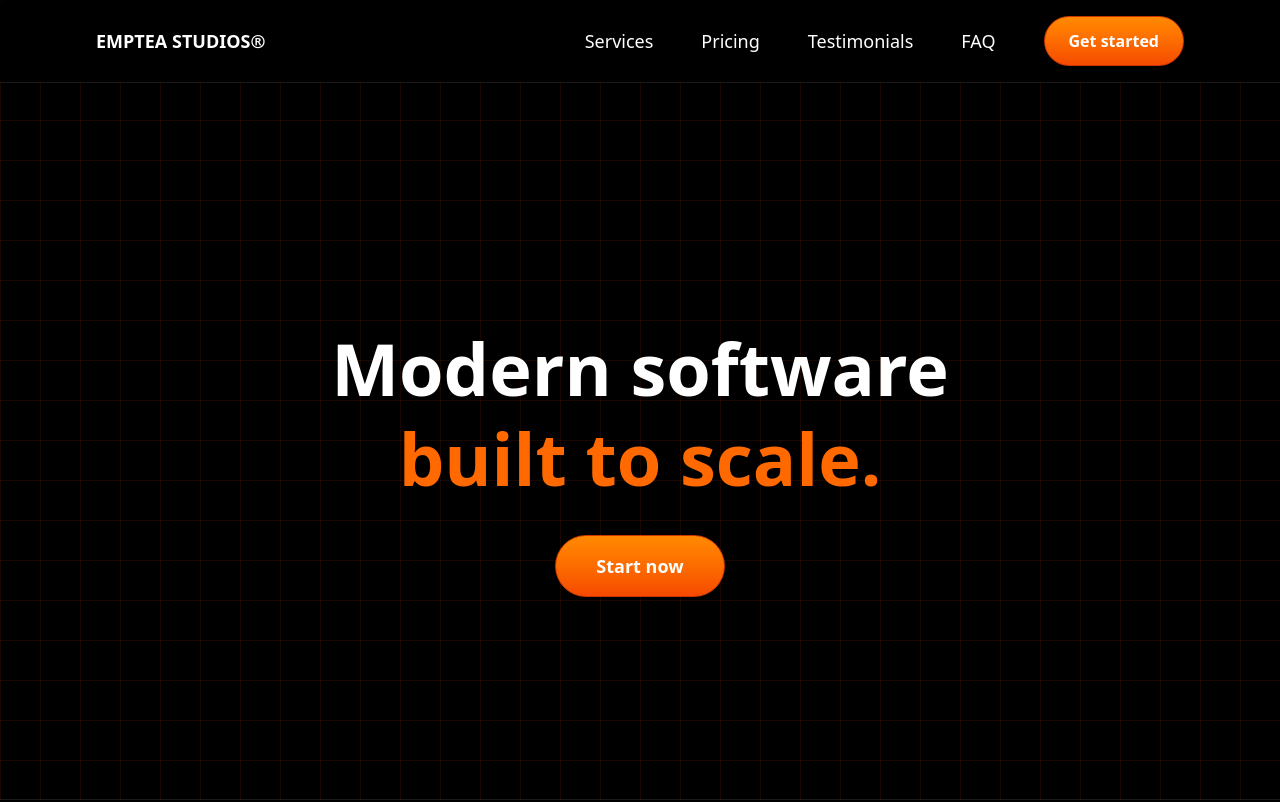
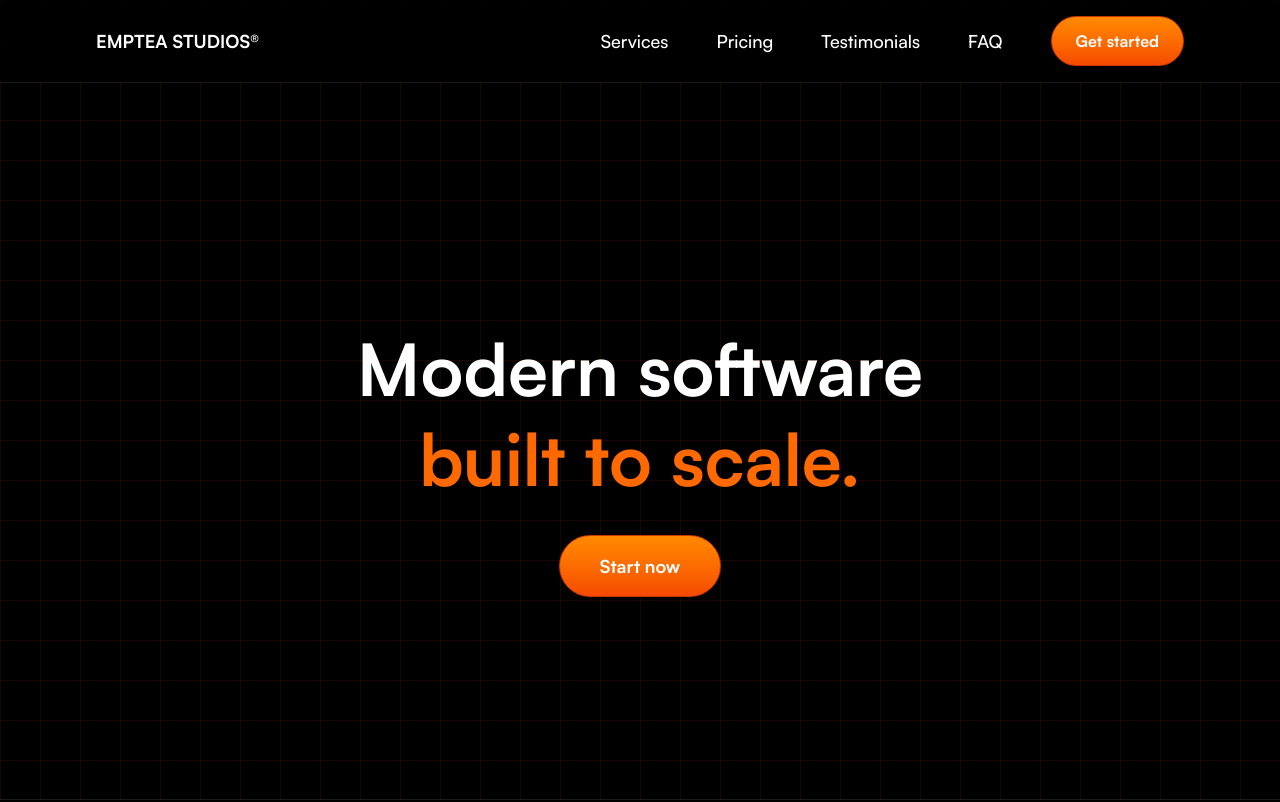
Before and after one commit to them2dt/emptea-homepage, a Next.js app: page / in a window 1280 px wide. Shown: the top 802 px of the page. Built offline with nearby package versions, Linux system fonts and the light colour scheme.

Commit message:
update font from Clash Grotesk to Satoshi in layout and global styles

```diff
--- a/app/layout.tsx
+++ b/app/layout.tsx
@@ -2,7 +2,7 @@ import type { Metadata } from "next";
 import localFont from "next/font/local";
 import "./styles/globals.css";
 
-// Load the Clash Grotesk font as specified in the style guide.
+// Load the Satoshi font as specified in the style guide.
 const satoshi = localFont({
   src: "./styles/fonts/Satoshi-Variable.ttf",
   variable: "--font-satoshi",
--- a/app/styles/globals.css
+++ b/app/styles/globals.css
@@ -84,14 +84,14 @@
      TYPOGRAPHY CONFIGURATION
      ---------------------------------------------------------------------------
      Define font families that will be available as Tailwind utilities.
-     Example usage: font-sans, font-clash, font-mono
+     Example usage: font-sans, font-satoshi, font-mono
      --------------------------------------------------------------------------- */
 
-  /* Primary sans-serif font stack with ClashGrotesk as the main font */
-  --font-sans: 'ClashGrotesk', ui-sans-serif, system-ui, sans-serif;
+  /* Primary sans-serif font stack with Satoshi as the main font */
+  --font-sans: 'Satoshi', ui-sans-serif, system-ui, sans-serif;
 
-  /* Direct access to ClashGrotesk font */
-  --font-clash: 'ClashGrotesk', sans-serif;
+  /* Direct access to Satoshi font */
+  --font-satoshi: 'Satoshi', sans-serif;
 
   /* Monospace font stack for code and technical content */
   --font-mono: ui-monospace, 'SFMono-Regular', 'Menlo', 'Monaco', monospace;
@@ -248,7 +248,7 @@
 body {
   background: var(--background);  /* Dynamic background color */
   color: var(--foreground);       /* Dynamic text color */
-  font-family: var(--font-sans);  /* ClashGrotesk font stack */
+  font-family: var(--font-sans);  /* Satoshi font stack */
 }
 
 /* =============================================================================
```
